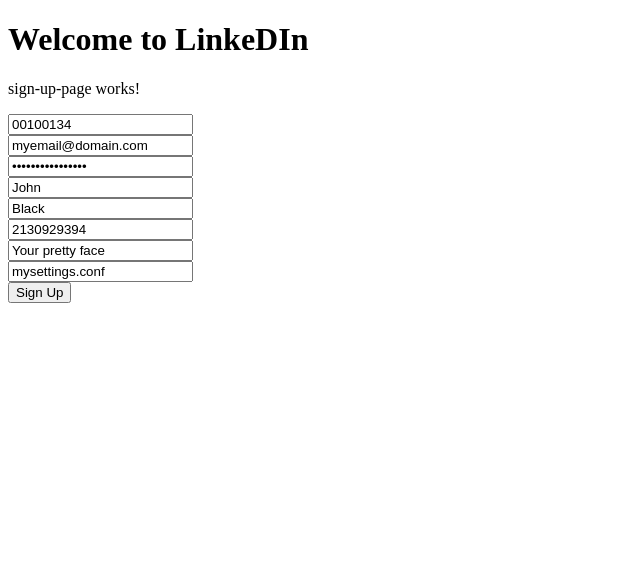
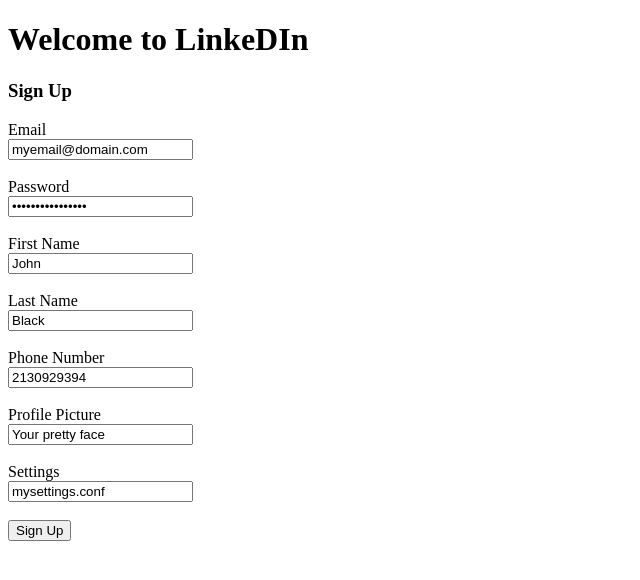
Before and after one commit to iByteABit256/Linke-DI-n, an Angular app in the folder frontend/: page / in a window 1280 px wide. Shown: the top 580 px of the page, without its empty margins (0-640 px from the left). Built offline with nearby package versions, Linux system fonts and the light colour scheme.

Commit message:
Removed ID from sign up form and changed form appearance

```diff
--- a/frontend/src/app/sign-up-page/sign-up-page.component.html
+++ b/frontend/src/app/sign-up-page/sign-up-page.component.html
@@ -1,56 +1,44 @@
-<p>sign-up-page works!</p>
-
-<!-- TODO: Complete and test sign up forms !-->
+<h3>Sign Up</h3>
 
 <div>
     <form [formGroup] = "formdata" (ngSubmit) = "onClickSubmit(formdata.value)" >
 
-      <input type = "text" class = "fortextbox" name = "id" placeholder = "id"
-          formControlName = "id">
-       <br/>
-
+      Email <br>
        <input type = "text" class = "fortextbox" name = "email" placeholder = "email"
           formControlName = "email">
-       <br/>
+       <br/><br/>
 
+       Password <br>
        <input type = "password" class = "fortextbox" name = "password"
           placeholder = "password" formControlName = "password">
-       <br/>
+       <br/><br/>
 
+       First Name <br>
        <input type = "text" class = "fortextbox" name = "first_name" placeholder = "first_name"
           formControlName = "first_name">
-       <br/>
+       <br/><br/>
 
+       Last Name <br>
        <input type = "text" class = "fortextbox" name = "last_name" placeholder = "last_name"
           formControlName = "last_name">
-       <br/>
+       <br/><br/>
 
+       Phone Number <br>
        <input type = "text" class = "fortextbox" name = "phone_number" placeholder = "phone_number"
           formControlName = "phone_number">
-       <br/>
+       <br/><br/>
 
+       Profile Picture <br>
        <input type = "text" class = "fortextbox" name = "profile_picture_dir" placeholder = "profile_picture_dir"
           formControlName = "profile_picture_dir">
-       <br/>
+       <br/><br/>
 
+       Settings <br>
        <input type = "text" class = "fortextbox" name = "settings" placeholder = "settings"
           formControlName = "settings">
-       <br/>
+       <br/><br/>
 
        <input type = "submit" class = "forsubmit" value = "Sign Up">
 
     </form>
  </div>
-
-<!--
-
-id: new FormControl("00100134"),
-email: new FormControl("myemail@domain.com"),
-password: new FormControl("!securePassword!"),
-first_name: new FormControl("John"),
-last_name: new FormControl("Black"),
-phone_number: new FormControl("2130929394"),
-profile_picture_dir: new FormControl("Your pretty face"),
-settings: new FormControl("mysettings.conf")
-
-!-->
--- a/frontend/src/app/sign-up.service.ts
+++ b/frontend/src/app/sign-up.service.ts
@@ -10,7 +10,7 @@
   private backend_url = "https://localhost:8080/users"
   constructor(private http: HttpClient) { }
   SignUp(user: User){
-    console.log("Signing up user with ID: " + user.id);
+    console.log("Signing up user with email: " + user.email);
     return this.http.post<Article>(this.backend_url, user).subscribe(data => {
       console.log("Response ID: " + data.id);
       console.log("Response Title: " + data.title);
```
